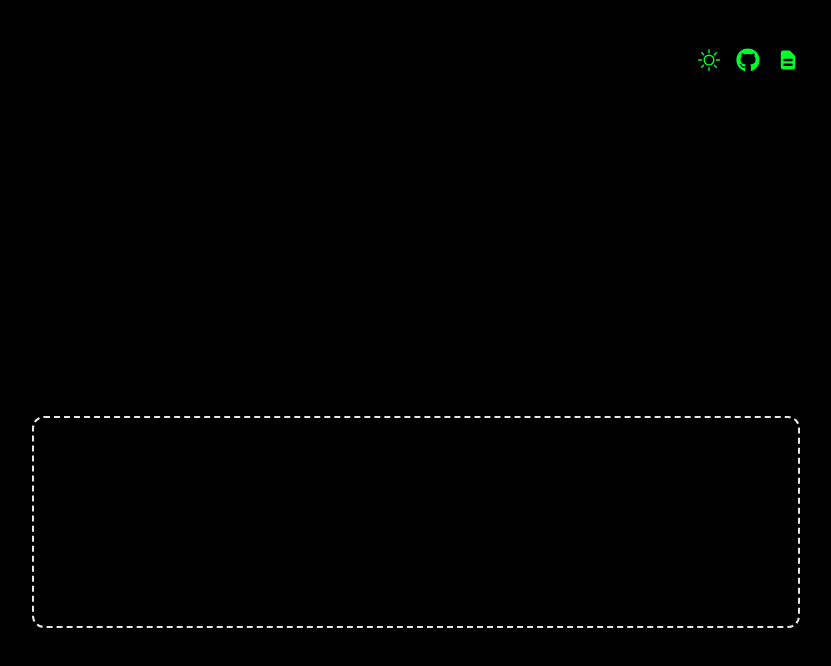
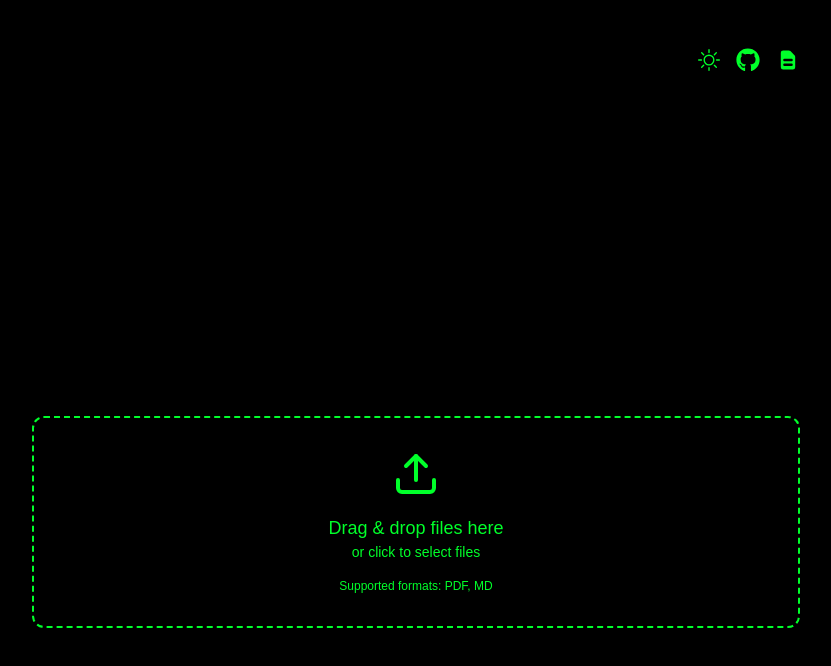
Before and after one commit to dawooddilawar/portfolio-chat, a Next.js app in the folder frontend/: page /upload in a window 1280 px wide. Shown: the top 666 px of the page, without its empty margins (224-1055 px from the left). Built offline with nearby package versions, Linux system fonts and the light colour scheme; a web font is replaced by a local one.

Commit message:
Refactor UploadKnowledge component styling with CSS variables

```diff
--- a/frontend/src/components/upload/UploadKnowledge.tsx
+++ b/frontend/src/components/upload/UploadKnowledge.tsx
@@ -6,7 +6,6 @@ import { Button } from '@/components/ui/button'
 import { Card } from '@/components/ui/card'
 import { toast } from 'sonner'
 import { Upload, X, FileText, Check } from 'lucide-react'
-import '@/styles/chat.css';
 
 interface FileWithPreview extends File {
   preview?: string
@@ -82,20 +81,20 @@ export function UploadKnowledge() {
       <Card
         {...getRootProps()}
         className={`p-8 border-2 border-dashed cursor-pointer transition-colors
-          ${isDragActive ? 'border-primary bg-primary/5' : 'border-primary'}`}
+          ${isDragActive ? 'border-[var(--primary)] bg-[var(--primary)]/5' : 'border-[var(--primary)]'}`}
       >
         <input {...getInputProps()} />
         <div className="flex flex-col items-center justify-center space-y-4">
-          <Upload className="w-12 h-12 text-primary" />
+          <Upload className="w-12 h-12 text-[var(--primary)]" />
           <div className="text-center">
-            <p className="text-lg font-medium text-primary">
+            <p className="text-lg font-medium text-[var(--primary)]">
               {isDragActive ? 'Drop files here' : 'Drag & drop files here'}
             </p>
-            <p className="text-sm text-primary">
+            <p className="text-sm text-[var(--primary)]">
               or click to select files
             </p>
           </div>
-          <p className="text-xs text-primary">
+          <p className="text-xs text-[var(--primary)]">
             Supported formats: PDF, MD
           </p>
         </div>
@@ -107,16 +106,17 @@ export function UploadKnowledge() {
             {files.map(file => (
               <div
                 key={file.name}
-                className="flex items-center justify-between p-2 bg-muted rounded"
+                className="flex items-center justify-between p-2 bg-[var(--primary)]/5 rounded"
               >
                 <div className="flex items-center space-x-2">
-                  <FileText className="w-4 h-4" />
-                  <span className="text-sm text-primary">{file.name}</span>
+                  <FileText className="w-4 h-4 text-[var(--primary)]" />
+                  <span className="text-sm text-[var(--primary)]">{file.name}</span>
                 </div>
                 <Button
                   variant="ghost"
                   size="icon"
                   onClick={() => removeFile(file.name)}
+                  className="text-[var(--primary)] hover:text-[var(--primary-hover)]"
                 >
                   <X className="w-4 h-4" />
                 </Button>
@@ -125,7 +125,7 @@ export function UploadKnowledge() {
           </div>
 
           <Button
-            className="w-full"
+            className="w-full border-2 border-[var(--primary)] text-[var(--primary)] hover:bg-[var(--primary)]/10"
             onClick={handleUpload}
             disabled={isUploading}
           >
```
